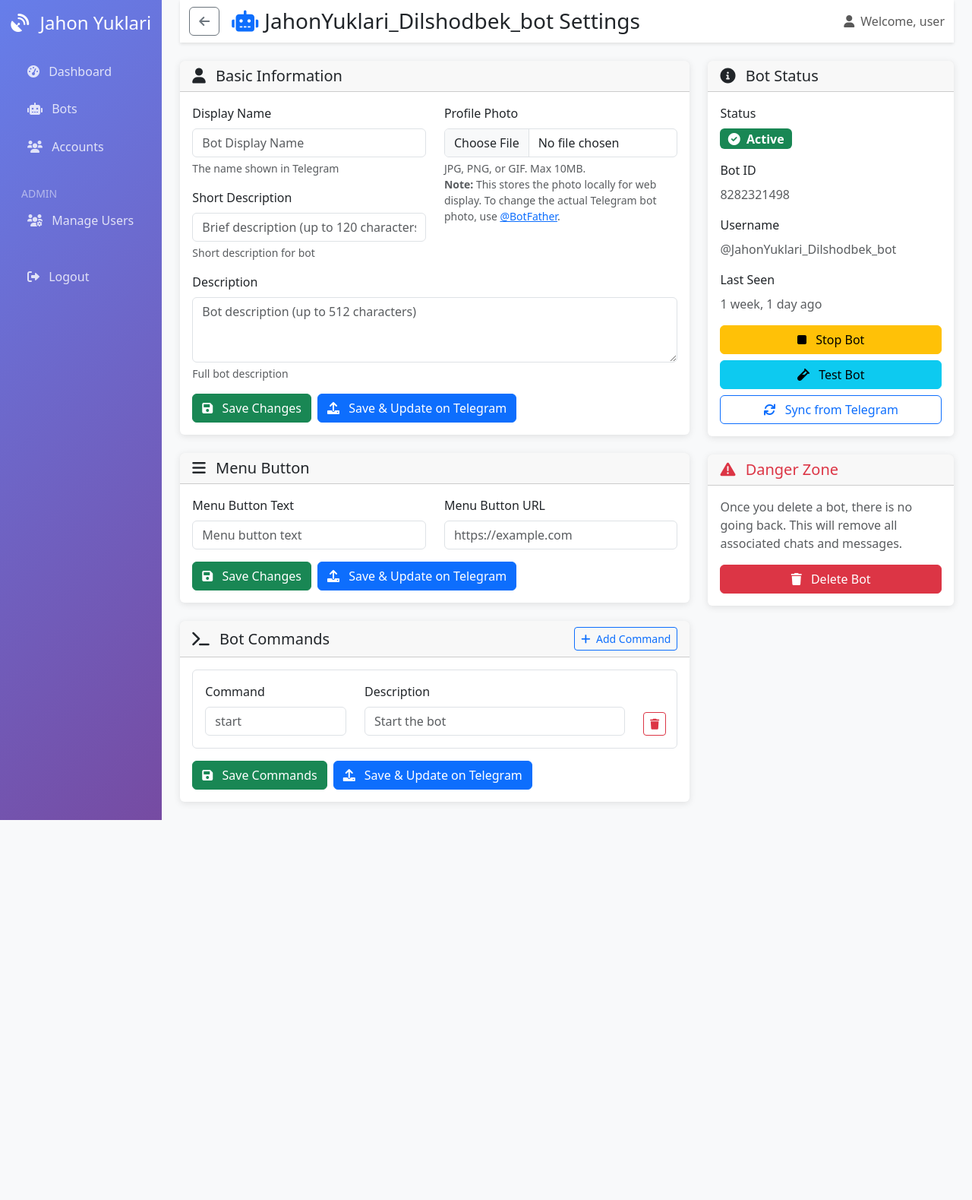
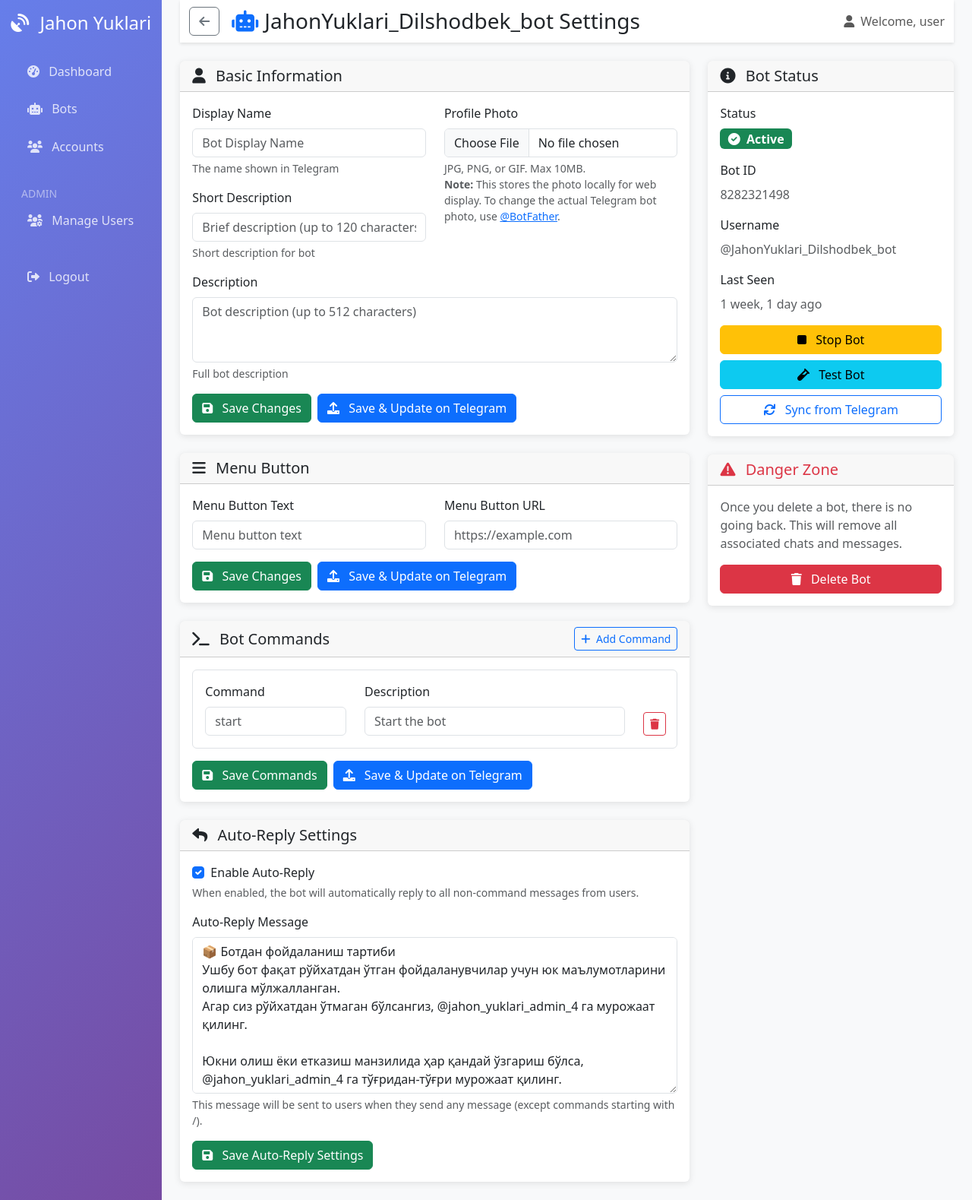
Before and after one commit to anons0/monitoring-system, a Django app: page /api/bots/2/settings/ in a window 1280 px wide. Shown: the whole page at 76% size. Before the commit the page ends 1079 px from the top, so only its background shows below. Run offline with Django 4.2, Linux system fonts and the light colour scheme; a user stored in the database is signed in; data comes from the database, SQL or seed files in the repository; parts of the project's set-up code (start-up, migrations or seed data) failed here and were passed over.

Commit message:
some changes fixed 20

```diff
--- a/backend/apps/bots/models.py
+++ b/backend/apps/bots/models.py
@@ -27,6 +27,14 @@ class Bot(BaseModel):
     menu_button_text = models.CharField(max_length=64, blank=True, help_text="Menu button text")
     menu_button_url = models.URLField(blank=True, help_text="Menu button URL")
 
+    # Auto-reply functionality
+    auto_reply_enabled = models.BooleanField(default=True, help_text="Whether to send auto-reply to user messages")
+    auto_reply_message = models.TextField(
+        default='📦 Ботдан фойдаланиш тартиби\nУшбу бот фақат рўйхатдан ўтган фойдаланувчилар учун юк маълумотларини олишга мўлжалланган.\nАгар сиз рўйхатдан ўтмаган бўлсангиз, @jahon_yuklari_admin_4 га мурожаат қилинг.\n\nЮкни олиш ёки етказиш манзилида ҳар қандай ўзгариш бўлса, @jahon_yuklari_admin_4 га тўғридан-тўғри мурожаат қилинг.\n\n🚫 Бу ботга ёзманг!',
+        blank=True,
+        help_text="Auto-reply message to send to users (except for /start command)"
+    )
+
     # Profile update tracking
     profile_last_updated = models.DateTimeField(null=True, blank=True)
     profile_update_pending = models.BooleanField(default=False, help_text="Whether profile updates are pending")
--- a/backend/apps/bots/urls.py
+++ b/backend/apps/bots/urls.py
@@ -18,6 +18,7 @@ urlpatterns = [
     path('<int:bot_id>/update-menu-button/', views.update_menu_button, name='update_menu_button'),
     path('<int:bot_id>/update-commands/', views.update_commands, name='update_commands'),
     path('<int:bot_id>/delete/', views.delete_bot, name='delete_bot'),
+    path('<int:bot_id>/auto-reply/', views.update_auto_reply, name='update_auto_reply'),
 
     path('api/bots/<int:bot_id>/', api_views.get_bot_detail, name='bot_detail'),
     path('api/bots/<int:bot_id>/update-profile/', api_views.update_bot_profile, name='update_bot_profile'),
--- a/backend/apps/bots/views.py
+++ b/backend/apps/bots/views.py
@@ -384,3 +384,23 @@ def delete_bot(request, bot_id):
             return redirect('bots:bot_settings', bot_id=bot_id)
 
     return redirect('bots:bot_settings', bot_id=bot_id)
+
+@login_required
+def update_auto_reply(request, bot_id):
+    """Update bot auto-reply settings"""
+    if request.method == 'POST':
+        try:
+            bot = get_object_or_404(Bot, id=bot_id)
+
+            # Update auto-reply settings
+            bot.auto_reply_enabled = request.POST.get('auto_reply_enabled') == 'on'
+            bot.auto_reply_message = request.POST.get('auto_reply_message', '')
+
+            bot.save()
+            messages.success(request, 'Auto-reply settings updated successfully!')
+
+        except Exception as e:
+            logger.error(f"Error updating auto-reply settings: {e}")
+            messages.error(request, f'Error updating auto-reply settings: {str(e)}')
+
+    return redirect('bots:bot_settings', bot_id=bot_id)
--- a/backend/apps/bots/webhook_views.py
+++ b/backend/apps/bots/webhook_views.py
@@ -37,9 +37,13 @@ def bot_webhook(request, bot_id: int, secret: str):
             logger.error(f"Invalid JSON in webhook for bot {bot_id}: {e}")
             return JsonResponse({'error': 'Invalid JSON'}, status=400)
 
+        # Log webhook processing
+        logger.info(f"🔔 Processing webhook for bot {bot_id}, update type: {update_data.get('update_id', 'unknown')}")
+
         # Process update asynchronously
         async_to_sync(AiogramManager.process_webhook)(bot_id, update_data)
 
+        logger.info(f"✅ Webhook processed successfully for bot {bot_id}")
         return JsonResponse({'status': 'ok'})
 
     except Exception as e:
--- a/backend/templates/core/bot_settings.html
+++ b/backend/templates/core/bot_settings.html
@@ -222,6 +222,46 @@
             </div>
         </div>
 
+        <div class="card mb-4">
+            <div class="card-header">
+                <h5 class="mb-0">
+                    <i class="fas fa-reply me-2"></i>
+                    Auto-Reply Settings
+                </h5>
+            </div>
+            <div class="card-body">
+                <form method="post" action="{% url 'bots:update_auto_reply' bot.id %}">
+                    {% csrf_token %}
+
+                    <div class="mb-3">
+                        <div class="form-check">
+                            <input class="form-check-input" type="checkbox" id="auto_reply_enabled"
+                                   name="auto_reply_enabled" {% if bot.auto_reply_enabled %}checked{% endif %}>
+                            <label class="form-check-label" for="auto_reply_enabled">
+                                Enable Auto-Reply
+                            </label>
+                        </div>
+                        <div class="form-text">
+                            When enabled, the bot will automatically reply to all non-command messages from users.
+                        </div>
+                    </div>
+
+                    <div class="mb-3">
+                        <label for="auto_reply_message" class="form-label">Auto-Reply Message</label>
+                        <textarea class="form-control" id="auto_reply_message" name="auto_reply_message"
+                                  rows="8" placeholder="Enter the message to send automatically...">{{ bot.auto_reply_message|default:'' }}</textarea>
+                        <div class="form-text">
+                            This message will be sent to users when they send any message (except commands starting with /).
+                        </div>
+                    </div>
+
+                    <button type="submit" class="btn btn-success">
+                        <i class="fas fa-save me-2"></i>
+                        Save Auto-Reply Settings
+                    </button>
+                </form>
+            </div>
+        </div>
 
     </div>
 
```
Also changed, not shown: backend/aiogram_handlers/message_handler.py (+69 -0 lines), apps/bots/migrations/0003_add_auto_reply.py (added).
